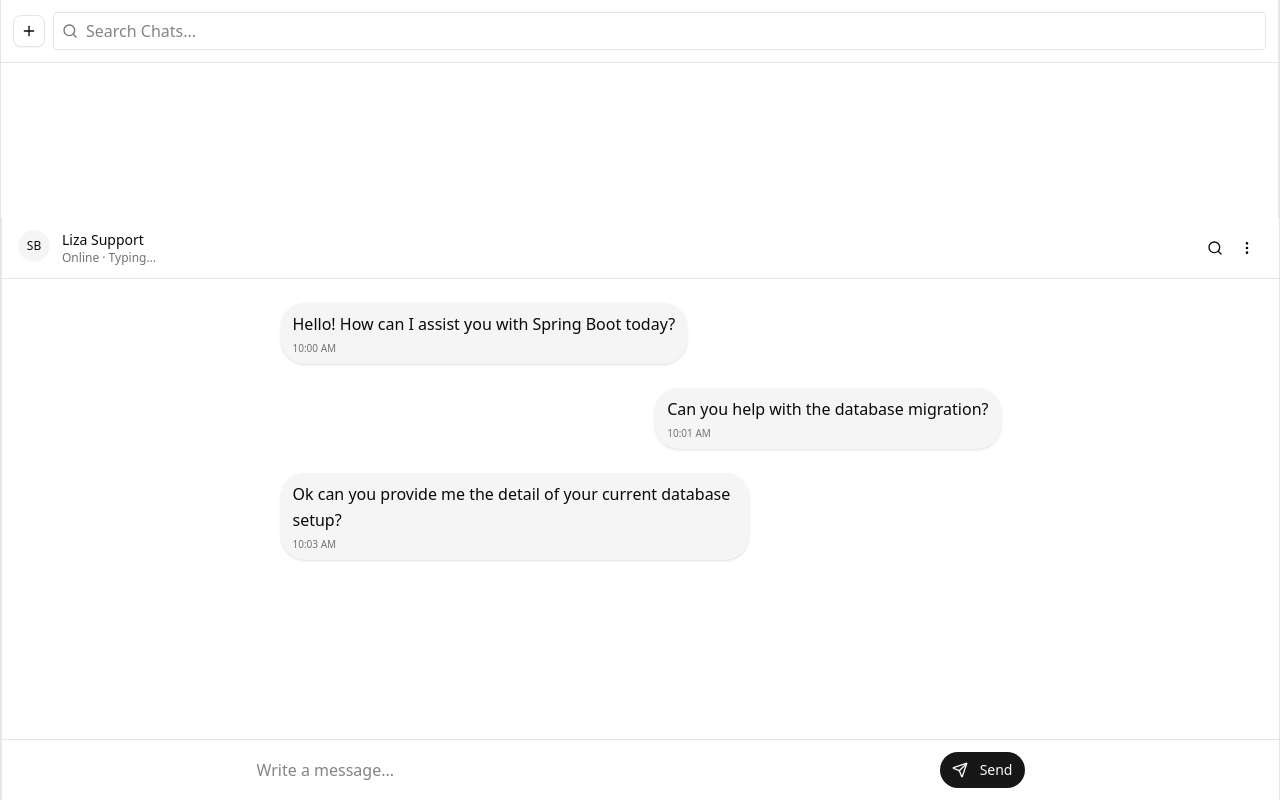
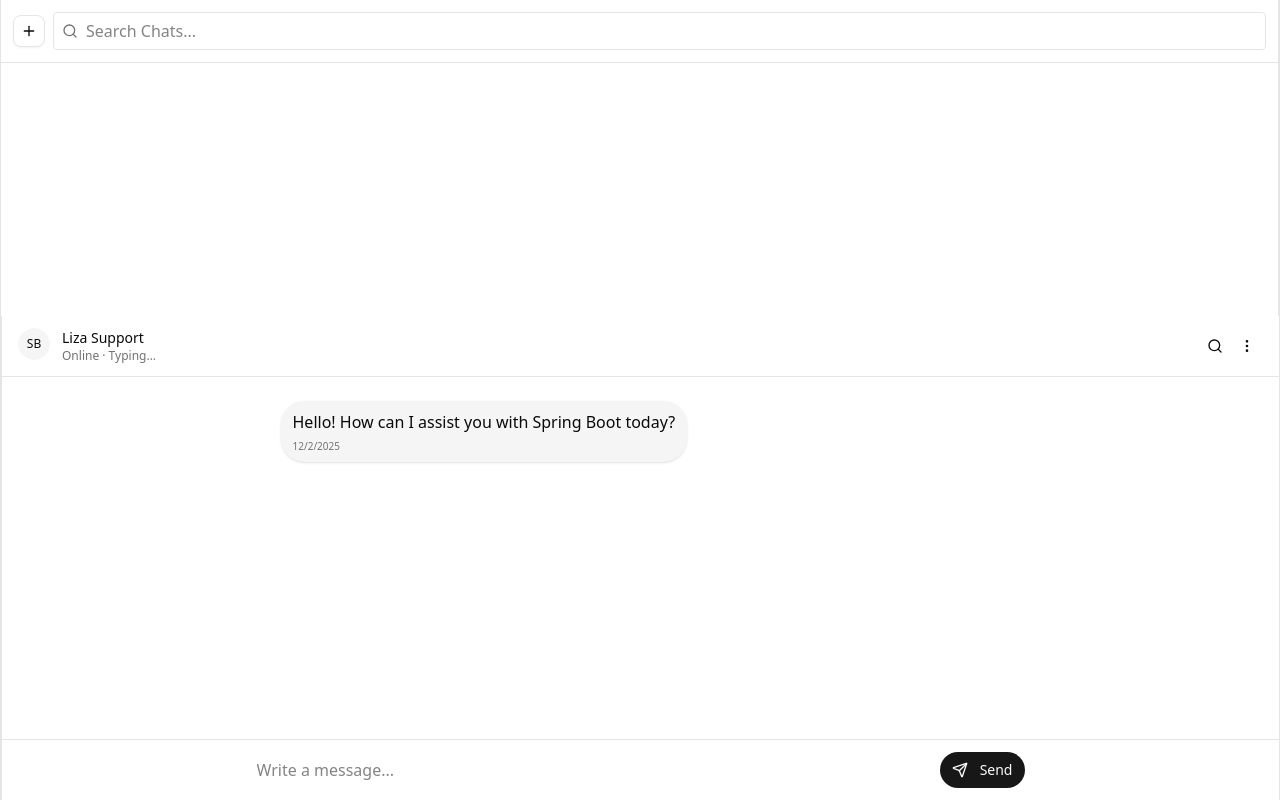
Before and after one commit to Shubhamsawan/AI_HelpDesk_Frontend, a React (Vite) app: page /chat in a window 1280 px wide. Built offline with nearby package versions, Linux system fonts and the light colour scheme.

Commit message:
Helpdesk frontenend part 4

```diff
--- a/package.json
+++ b/package.json
@@ -15,6 +15,7 @@
     "@radix-ui/react-separator": "^1.1.8",
     "@radix-ui/react-slot": "^1.2.4",
     "@tailwindcss/vite": "^4.1.17",
+    "axios": "^1.13.2",
     "class-variance-authority": "^0.7.1",
     "clsx": "^2.1.1",
     "lucide": "^0.555.0",
@@ -23,7 +24,8 @@
     "react-dom": "^19.2.0",
     "react-router-dom": "^7.9.6",
     "router": "^2.2.0",
-    "tailwind-merge": "^3.4.0"
+    "tailwind-merge": "^3.4.0",
+    "uuid": "^13.0.0"
   },
   "devDependencies": {
     "@eslint/js": "^9.39.1",
--- a/src/pages/Chat.jsx
+++ b/src/pages/Chat.jsx
@@ -5,6 +5,8 @@ import { ScrollArea } from "../components/ui/scroll-area";
 import MessageBubble from "../components/ui/MessageBubble";
 import { Separator } from "../components/ui/separator";
 import { Avatar, AvatarImage, AvatarFallback } from "../components/ui/avatar";
+import { sendMessagesToServer } from "../service/chat.service";
+import { v4 as uuidv4 } from "uuid";
 
 const CHATS = [
     {
@@ -54,23 +56,11 @@ const CHATS = [
 const CONVERSTIONS = [
     {
         id: 1,
-        author: "bot",
+        author: "Lizza",
         message: "Hello! How can I assist you with Spring Boot today?",
-        at: "10:00 AM",
+        at: new Date().toLocaleDateString(),
     },
-    {
-        id: 2,
-        author: "user",
-        message: "Can you help with the database migration?",
-        at: "10:01 AM",
-    },
-    {
-        id: 3,
-        author: "bot",
-        message:
-            "Ok can you provide me the detail of your current database setup?",
-        at: "10:03 AM",
-    },
+
 
 ];
 // video 1:25:40
@@ -79,15 +69,40 @@ function Chat() {
     const [messages, setMessages] = useState(CONVERSTIONS);
     const [draft, setDraft] = useState("");
     const endRef = useRef(null);
-    const[sending,setSending]= useState(false);
+    const [sending, setSending] = useState(false);
+    const [conversationId, setConversationId] = useState("");
+    useEffect(() => {
+        const id = uuidv4();
+        setConversationId(id);
+    }, []);
 
     useEffect(() => {
         endRef.current?.scrollIntoView({ behavior: "smooth" });
     }, [messages]);
 
-    function sendMessage() {
+    async function sendMessages() {
         const textMessage = draft.trim();
         if (!textMessage) return;
+
+        console.log("Sending message:", draft);
+        // console.log("conversationId:", conversationId);
+        //video 1:43:20
+
+
+        const responseFromAI = await sendMessagesToServer(draft, conversationId);
+
+        console.log("responseFromAI:", responseFromAI);
+
+        setMessages([
+            ...messages,
+            {
+                id: uuidv4(),
+                author: "bot",
+                message: responseFromAI,
+                at: new Date().toLocaleDateString(),
+            },
+        ]);
+
     }
 
     return (
@@ -148,10 +163,11 @@ function Chat() {
                     <div className="mx-auto max-w-3xl px-6 py-6 space-y-6">
                         {messages.map((chat, index) => (
                             <MessageBubble key={index} author={chat.author} at={chat.at}>
-                                {chat.message }
+                                {chat.message}
                             </MessageBubble>
                         ))}
                     </div>
+                    <div ref={endRef}> </div>
                 </ScrollArea>
 
                 {/* compose */}
@@ -159,7 +175,7 @@ function Chat() {
                     <div className="mx-auto flex max-w-3xl items-center gap-3">
 
                         <input value={draft} onChange={(e) => setDraft(e.target.value)} placeholder="Write a message..." className={'flex-1 rounded-3xl;'} />
-                        <Button enabled={!sending} onClick={sendMessage} className={'rounded-3xl px-5'}>
+                        <Button enabled={!sending} onClick={sendMessages} className={'rounded-3xl px-5'}>
                             <Send className="mr-1 h-4 w-4" /><span>Send</span>
                         </Button>
                     </div>
--- /dev/null
+++ b/src/service/chat.service.js
@@ -0,0 +1,13 @@
+import axios from 'axios';
+
+const baseUrl = 'http://localhost:8081/api/v1';
+
+
+export const sendMessagesToServer = async (message,converationId) => {
+    const response = await axios.post(`${baseUrl}/ai`,message,{
+        headers:{
+            ConversationId: converationId
+        },
+    });
+    return response.data;
+};
```
Also changed, not shown: 1 other file (tests, documents, lock files or other folders).
